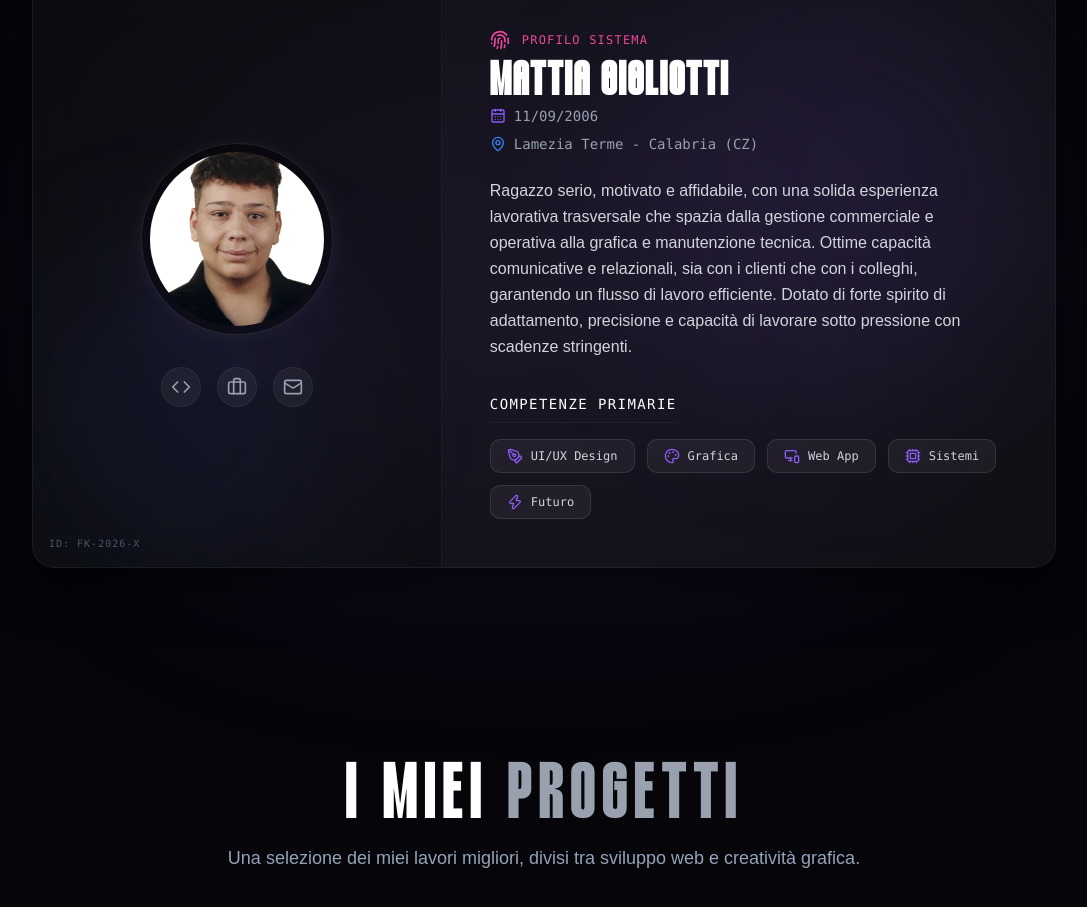
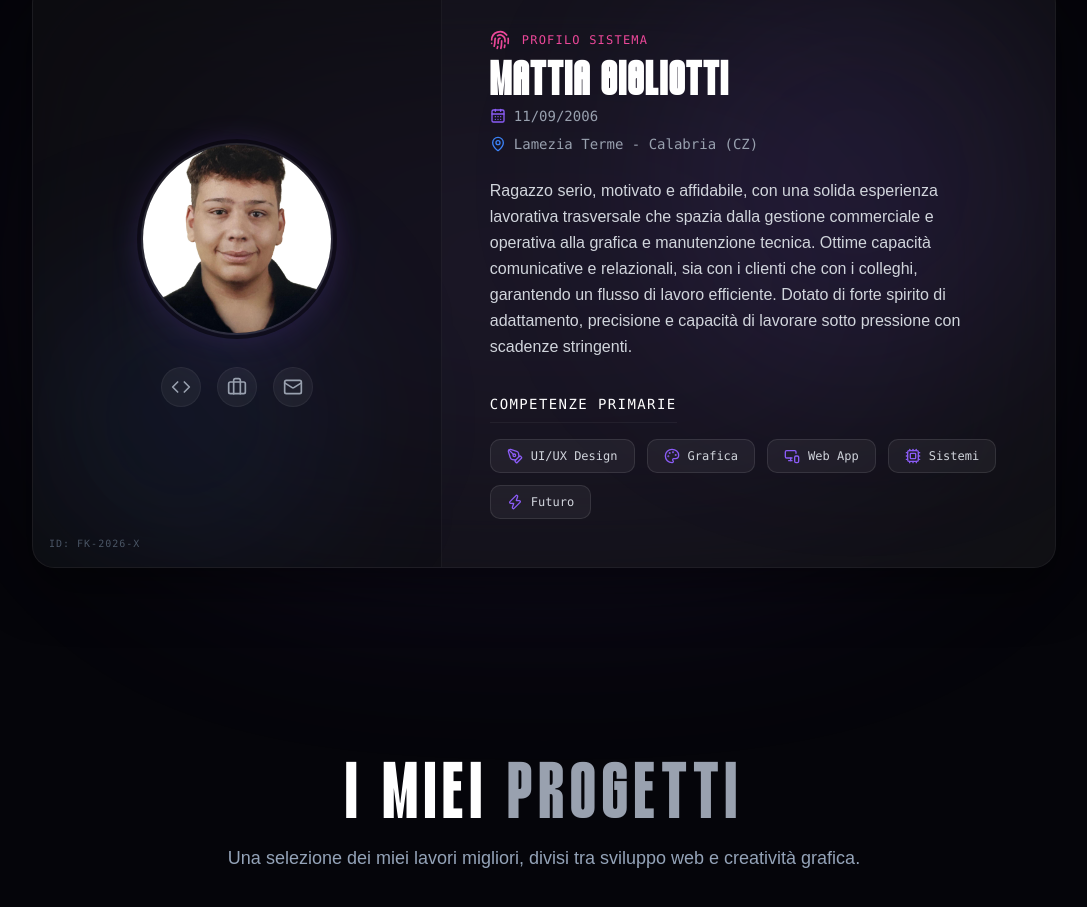
Before and after one commit to FakeCopy2006/fakecopy-portfolio, a React (Vite) app: page / in a window 1280 px wide. Shown: the part 1075-1982 px from the top of the page, without its empty margins (96-1183 px from the left). Built offline with nearby package versions, Linux system fonts and the light colour scheme.

Commit message:
Migliorato styling e layout della foto profilo nella Card

```diff
--- a/src/components/About.jsx
+++ b/src/components/About.jsx
@@ -43,8 +43,8 @@ const About = () => {
           className="absolute w-48 h-48 rounded-full border border-brand-purple/20 bg-brand-purple/5 blur-md"
         ></motion.div>
 
-        <div className="w-40 h-40 lg:w-48 lg:h-48 relative z-10 flex items-center justify-center p-2 rounded-full border border-white/10 bg-black/40 overflow-hidden shadow-[0_0_20px_rgba(255,255,255,0.05)]">
-          <img src="/foto-profilo.png" alt="Mattia Gigliotti" className="w-full h-full object-cover rounded-full" />
+        <div className="w-40 h-40 lg:w-48 lg:h-48 relative z-10 rounded-full border-2 border-white/10 overflow-hidden shadow-[0_0_30px_rgba(139,92,246,0.2)] ring-4 ring-black/50 group cursor-default">
+          <img src="/foto-profilo.png" alt="Mattia Gigliotti" className="w-full h-full object-cover group-hover:scale-110 transition-transform duration-700 ease-out" />
         </div>
 
         <div className="mt-8 flex gap-4 relative z-10">
```
